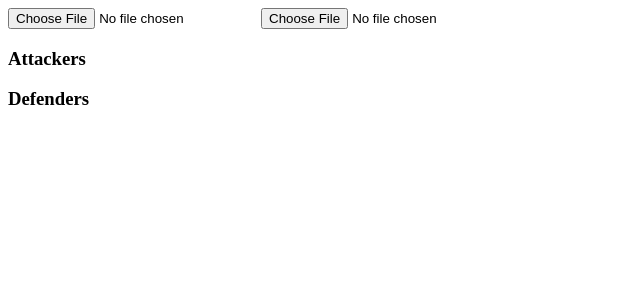
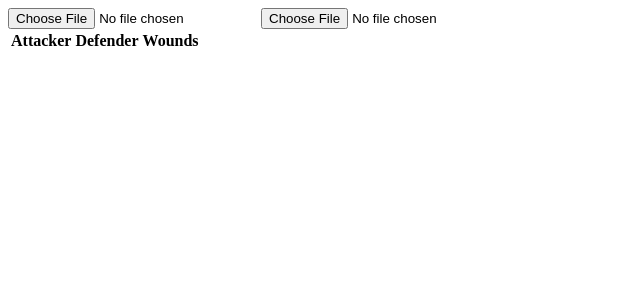
Before and after one commit to cemderin/battle-calculator-ui, a React (Create React App) app: page / in a window 1280 px wide. Shown: the top 300 px of the page, without its empty margins (0-640 px from the left). Built offline with nearby package versions, Linux system fonts and the light colour scheme.

Commit message:
feat: 🎸 Display result table for all pair combinations
Displays a table with all attacker/defender combinations, sorted by
caused wounds.

```diff
--- a/src/App.tsx
+++ b/src/App.tsx
@@ -1,6 +1,6 @@
 import React, { useState } from 'react';
 import BSString from '@cemderin/battlescribe-to-json/dist/src/BSString';
-import { Model } from '@cemderin/battle-calculator';
+import { Model, Phase } from '@cemderin/battle-calculator';
 
 const App: React.FC = () => {
   const [attackers, setAttackers] = useState<Model[]>([]);
@@ -22,6 +22,23 @@ const App: React.FC = () => {
     }
   }
 
+  let results: Array<any> = [];
+  for(let attackingModel of attackers) {
+    for(let defendingModel of defenders) {
+      const phase = new Phase();
+      phase.attacker = attackingModel;
+      phase.defender = defendingModel;
+
+      results.push({
+        attacker: attackingModel,
+        defender: defendingModel,
+        wounds: phase.handle()
+      });
+    }
+  }
+
+  console.log(results);
+
   return (
     <div>
       <input type="file" onChange={(e) => {
@@ -32,19 +49,38 @@ const App: React.FC = () => {
         fileChangeHandler(e.target.files, false)
       }} />
 
-      <h3>Attackers</h3>
-      {attackers.map(_a => {
-        return <div>
-          {_a.name}
-        </div>
-      })}
+      {results && (
+        <table>
+          <thead>
+            <tr>
+              <th>Attacker</th>
+              <th>Defender</th>
+              <th>Wounds</th>
+            </tr>
+          </thead>
+          <tbody>
+            {results.sort((itemA: any, itemB: any) => {
+              if(itemA.wounds > itemB.wounds) return -1;
+              if(itemA.wounds < itemB.wounds) return 1;
+              return 0;
+            }).map((result: any, index: number) => {
+              return <tr key={index}>
+                <td>
+                  {result.attacker.name}
+                </td>
 
-      <h3>Defenders</h3>
-      {defenders.map(_a => {
-        return <div>
-          {_a.name}
-        </div>
-      })}
+                <td>
+                  {result.defender.name}
+                </td>
+
+                <td>
+                  {result.wounds}
+                </td>
+              </tr>
+            })}
+          </tbody>
+        </table>
+      )}
     </div>
   );
 }
```
